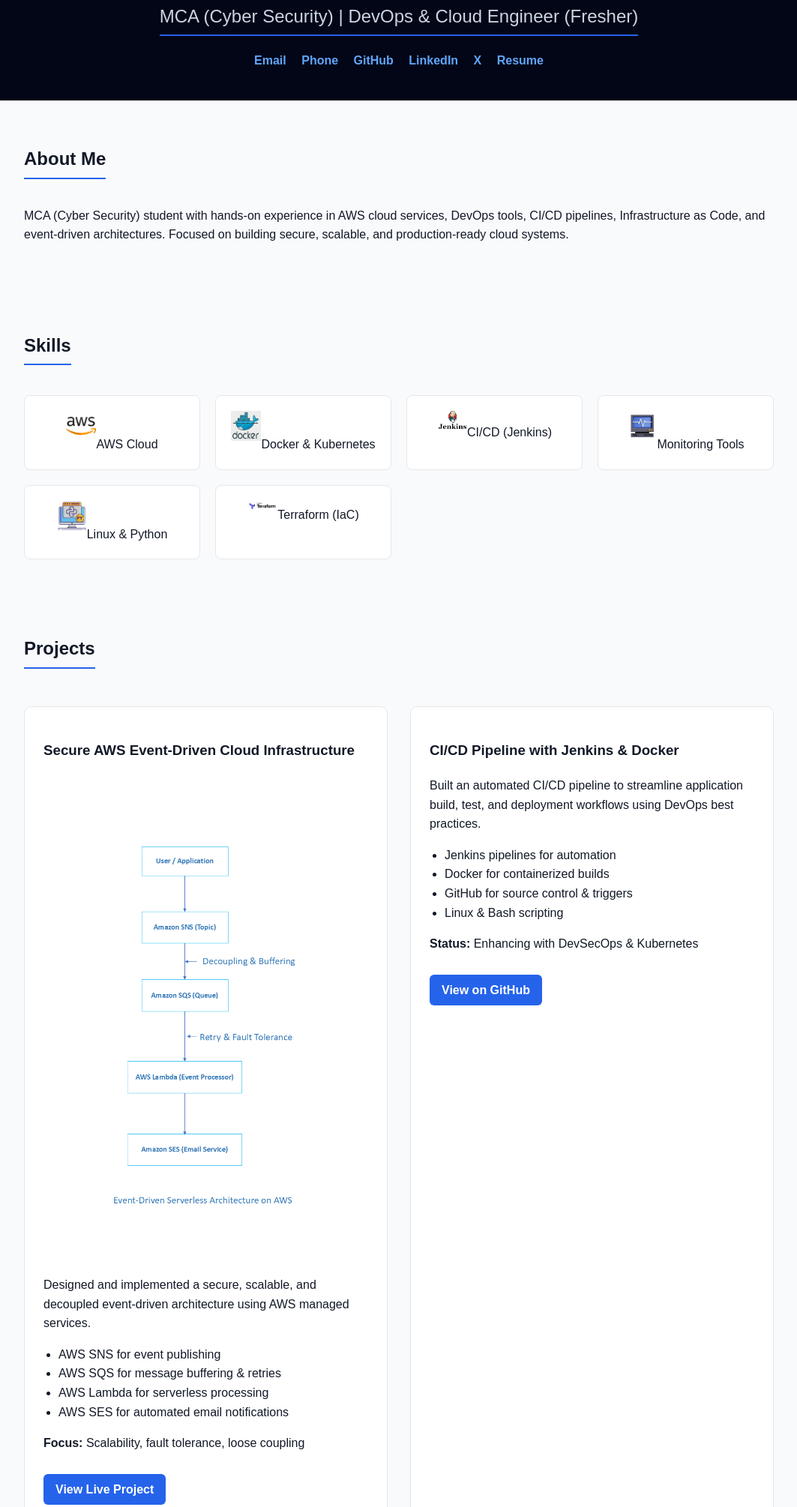
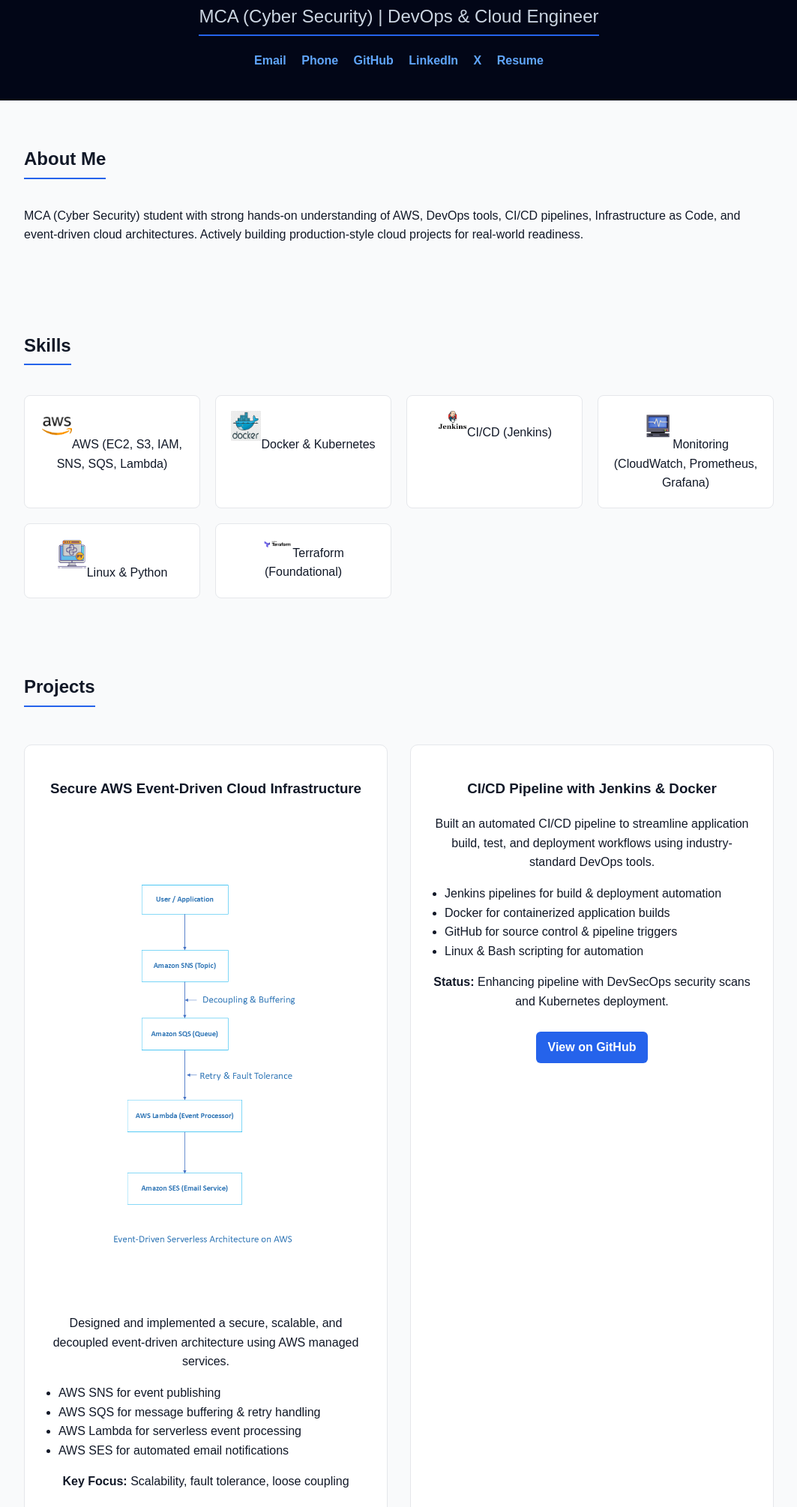
Before and after one commit to rajankumarup56/Potfolio, a plain HTML site: page index.html in a window 1280 px wide. Shown: the part 175-2185 px from the top of the page at 75% size, without its empty margins (108-1171 px from the left). Drawn offline with Linux system fonts and the light colour scheme.

Commit message:
this is my first project

```diff
--- a/index.html
+++ b/index.html
@@ -9,10 +9,11 @@
 
 <body>
 
+<!-- HEADER / HERO -->
 <header>
   <img src="images/your-photo.png" alt="Ranjan Kumar Upadhyay">
   <h1>Ranjan Kumar Upadhyay</h1>
-  <h2>MCA (Cyber Security) | DevOps & Cloud Engineer (Fresher)</h2>
+  <h2>MCA (Cyber Security) | DevOps & Cloud Engineer</h2>
 
   <div class="links">
     <a href="mailto:rajankumarup56@zohomail.com">Email</a>
@@ -22,53 +23,59 @@
     <a href="https://x.com/RajanKumarup560" target="_blank">X</a>
     <a href="resume/Ranjan_Resume.pdf" target="_blank">Resume</a>
   </div>
+  <!-- ⚠ Note: On mobile, links may wrap. Fixed in CSS using flex-wrap -->
 </header>
 
+<!-- ABOUT ME -->
 <section>
   <h2>About Me</h2>
   <p>
-    MCA (Cyber Security) student with hands-on experience in AWS cloud services,
-    DevOps tools, CI/CD pipelines, Infrastructure as Code, and event-driven
-    architectures. Focused on building secure, scalable, and production-ready
-    cloud systems.
+    MCA (Cyber Security) student with strong hands-on understanding of
+    AWS, DevOps tools, CI/CD pipelines, Infrastructure as Code, and
+    event-driven cloud architectures. Actively building production-style
+    cloud projects for real-world readiness.
   </p>
+  <!-- ⚠ Suggestion: Could add 1–2 bullets summarizing key skills for instant scanability -->
 </section>
 
+<!-- SKILLS -->
 <section>
   <h2>Skills</h2>
   <div class="grid">
-    <div class="card"><img src="images/aws-icon.png" alt="AWS">AWS Cloud</div>
+    <div class="card"><img src="images/aws-icon.png" alt="AWS">AWS (EC2, S3, IAM, SNS, SQS, Lambda)</div>
     <div class="card"><img src="images/docker-icon.png" alt="Docker">Docker & Kubernetes</div>
     <div class="card"><img src="images/jenkins-icon.png" alt="Jenkins">CI/CD (Jenkins)</div>
-    <div class="card"><img src="images/monitoring-icon.png" alt="Monitoring">Monitoring Tools</div>
+    <div class="card"><img src="images/monitoring-icon.png" alt="Monitoring">Monitoring (CloudWatch, Prometheus, Grafana)</div>
     <div class="card"><img src="images/python-icon.png" alt="Python">Linux & Python</div>
-    <div class="card"><img src="images/terraform-icon.png" alt="Terraform">Terraform (IaC)</div>
+    <div class="card"><img src="images/terraform-icon.png" alt="Terraform">Terraform (Foundational)</div>
+    <!-- ⚠ Note: Icon sizes fixed in CSS to uniform 40x40px -->
   </div>
 </section>
 
+<!-- PROJECTS -->
 <section>
   <h2>Projects</h2>
-
   <div class="projects">
 
-    <!-- PROJECT 1 -->
-    <div class="project-card">
+    <!-- PROJECT 1 : FLAGSHIP (COMPLETE) -->
+    <div class="card project-card">
       <h3>Secure AWS Event-Driven Cloud Infrastructure</h3>
+
       <img src="images/aws-event-architecture.png" alt="AWS Event Driven Architecture Diagram">
 
       <p>
-        Designed and implemented a secure, scalable, and decoupled event-driven
-        architecture using AWS managed services.
+        Designed and implemented a secure, scalable, and decoupled
+        event-driven architecture using AWS managed services.
       </p>
 
-      <ul>
+      <ul style="text-align:left;">
         <li>AWS SNS for event publishing</li>
-        <li>AWS SQS for message buffering & retries</li>
-        <li>AWS Lambda for serverless processing</li>
+        <li>AWS SQS for message buffering & retry handling</li>
+        <li>AWS Lambda for serverless event processing</li>
         <li>AWS SES for automated email notifications</li>
       </ul>
 
-      <p><strong>Focus:</strong> Scalability, fault tolerance, loose coupling</p>
+      <p><strong>Key Focus:</strong> Scalability, fault tolerance, loose coupling</p>
 
       <a class="project-link"
          href="https://rajankumarup56.github.io/secure-aws-cloud-infrastructure/"
@@ -77,23 +84,27 @@
       </a>
     </div>
 
-    <!-- PROJECT 2 -->
-    <div class="project-card">
+    <!-- PROJECT 2 : SUPPORTING (IN PROGRESS) -->
+    <div class="card project-card">
       <h3>CI/CD Pipeline with Jenkins & Docker</h3>
 
       <p>
-        Built an automated CI/CD pipeline to streamline application build,
-        test, and deployment workflows using DevOps best practices.
+        Built an automated CI/CD pipeline to streamline application
+        build, test, and deployment workflows using industry-standard DevOps tools.
       </p>
 
-      <ul>
-        <li>Jenkins pipelines for automation</li>
-        <li>Docker for containerized builds</li>
-        <li>GitHub for source control & triggers</li>
-        <li>Linux & Bash scripting</li>
+      <ul style="text-align:left;">
+        <li>Jenkins pipelines for build & deployment automation</li>
+        <li>Docker for containerized application builds</li>
+        <li>GitHub for source control & pipeline triggers</li>
+        <li>Linux & Bash scripting for automation</li>
       </ul>
 
-      <p><strong>Status:</strong> Enhancing with DevSecOps & Kubernetes</p>
+      <p>
+        <strong>Status:</strong>
+        Enhancing pipeline with DevSecOps security scans and Kubernetes deployment.
+        <!-- ⚠ Note: Clarify to recruiters if this is active learning vs completed work -->
+      </p>
 
       <a class="project-link"
          href="https://github.com/rajankumarup56"
@@ -105,8 +116,9 @@
   </div>
 </section>
 
+<!-- FOOTER -->
 <footer>
-  © 2026 Ranjan Kumar Upadhyay | DevOps & Cloud Engineer
+  © 2026 Ranjan Kumar Upadhyay
 </footer>
 
 </body>
```
